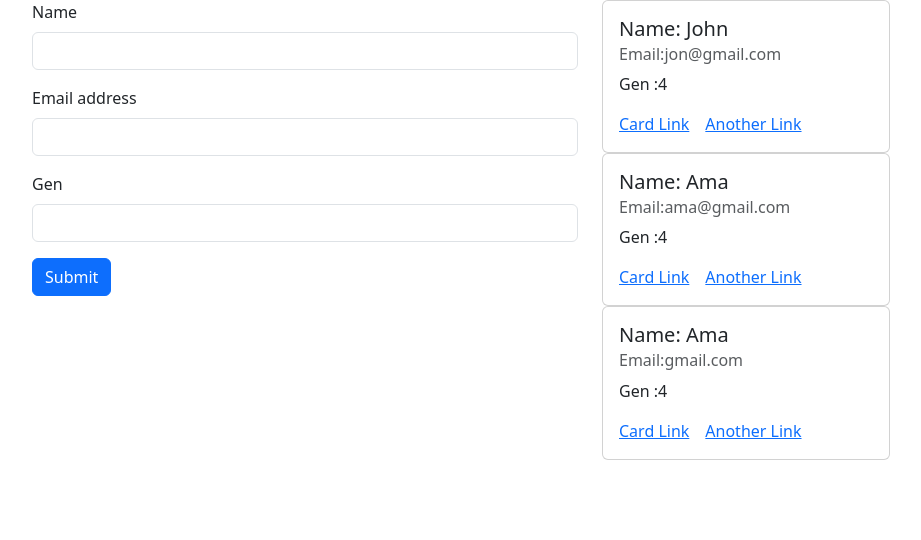
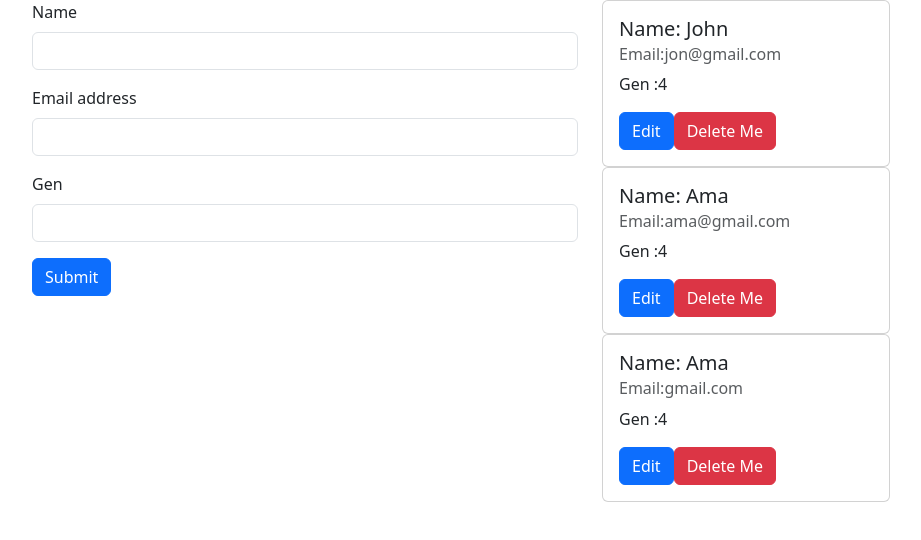
Before and after one commit to Nananhyira/react-users-app, a React (Create React App) app: page / in a window 1280 px wide. Shown: the top 540 px of the page, without its empty margins (50-971 px from the left). Built offline with nearby package versions, Linux system fonts and the light colour scheme.

Commit message:
create retrieve functionaliyt

```diff
--- a/src/App.js
+++ b/src/App.js
@@ -2,24 +2,27 @@ import "bootstrap/dist/css/bootstrap.min.css";
 import React, { useState } from "react";
 import { Row, Col, Container } from "react-bootstrap";
 import AddUserForm from "./components/AddUserForm";
-import Card from "react-bootstrap/Card";
 import AllUsers from "./components/AllUsers";
 
 function App() {
 	const [users, setUsers] = useState([
 		{ name: "John", email: "jon@gmail.com", gen: "4" },
 		{ name: "Ama", email: "ama@gmail.com", gen: "4" },
-    { name: "Ama", email: "gmail.com", gen: "4" },
+		{ name: "Ama", email: "gmail.com", gen: "4" },
 	]);
+	const AddNewUser = (user) => {
+		setUsers([...users, { name: user.name, email: user.email, gen: user.gen }]);
+	};
+
 	return (
 		<>
 			<Container>
 				<Row>
-					<Col md={6}>
-						<AddUserForm />
+					<Col>
+						<AddUserForm newUser={AddNewUser} />
 					</Col>
 
-					<Col md={6}>
+					<Col>
 						<AllUsers userData={users} />
 					</Col>
 				</Row>
--- a/src/components/AddUserForm.jsx
+++ b/src/components/AddUserForm.jsx
@@ -6,6 +6,13 @@ function AddUserForm(props) {
 	const [name, setName] = useState("");
 	const [email, setEmail] = useState("");
 	const [gen, setGen] = useState("");
+	const handleSubmit = (e) => {
+		e.preventDefault();
+		props.newUser({ name, email, gen });
+		setName("");
+		setEmail("");
+		setGen("");
+	};
 
 	return (
 		<Form>
@@ -41,7 +48,7 @@ function AddUserForm(props) {
 				/>
 			</Form.Group>
 
-			<Button onClick={props.newUser} variant="primary" type="submit">
+			<Button onClick={handleSubmit} variant="primary" type="submit">
 				Submit
 			</Button>
 		</Form>
--- a/src/components/AllUsers.jsx
+++ b/src/components/AllUsers.jsx
@@ -1,5 +1,4 @@
-import React, { useState } from "react";
-import Card from "react-bootstrap/Card";
+import { Card, Button } from "react-bootstrap";
 
 function AllUsers(props) {
 	return (
@@ -13,8 +12,12 @@ function AllUsers(props) {
 								Email:{item.email}
 							</Card.Subtitle>
 							<Card.Text>Gen :{item.gen}</Card.Text>
-							<Card.Link href="#">Card Link</Card.Link>
-							<Card.Link href="#">Another Link</Card.Link>
+							<Button variant="primary" href="#">
+								Edit
+							</Button>
+							<Button variant="danger" href="#">
+								Delete Me
+							</Button>
 						</Card.Body>
 					</Card>
 				);
```
